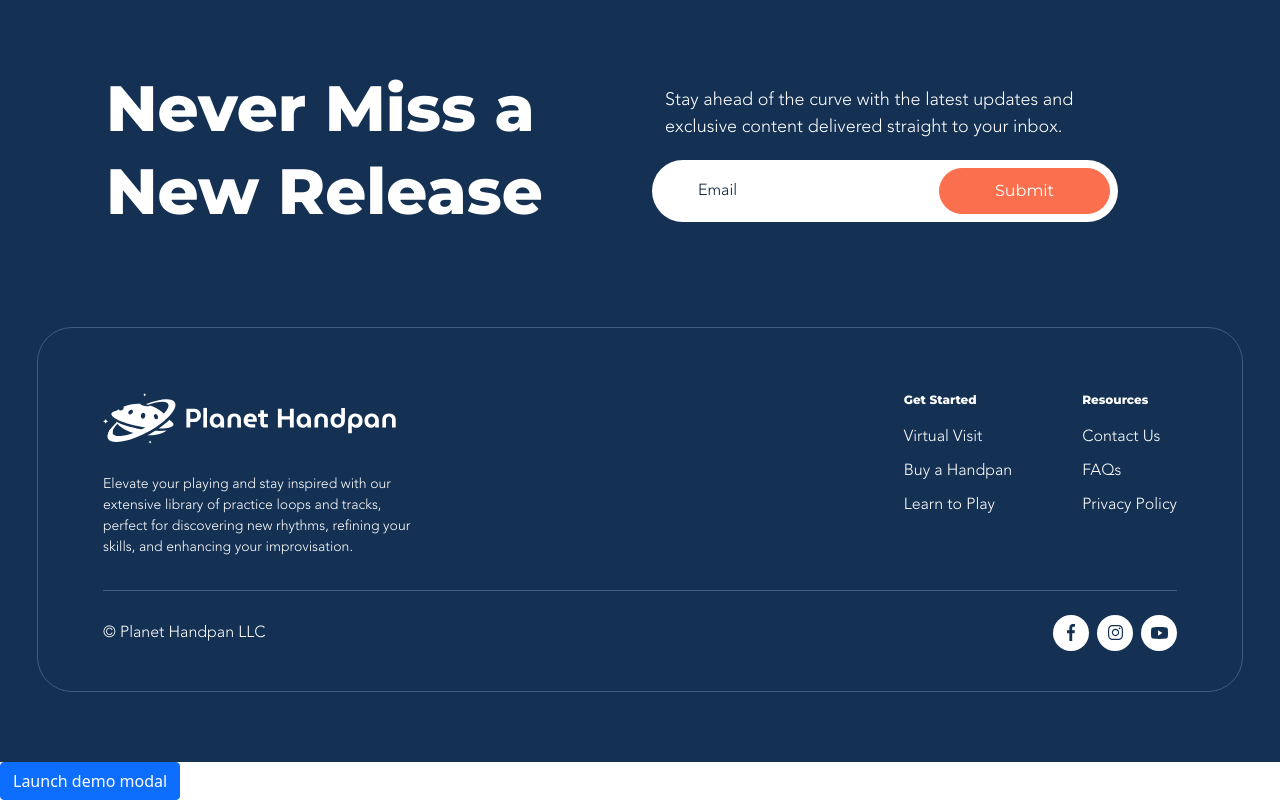
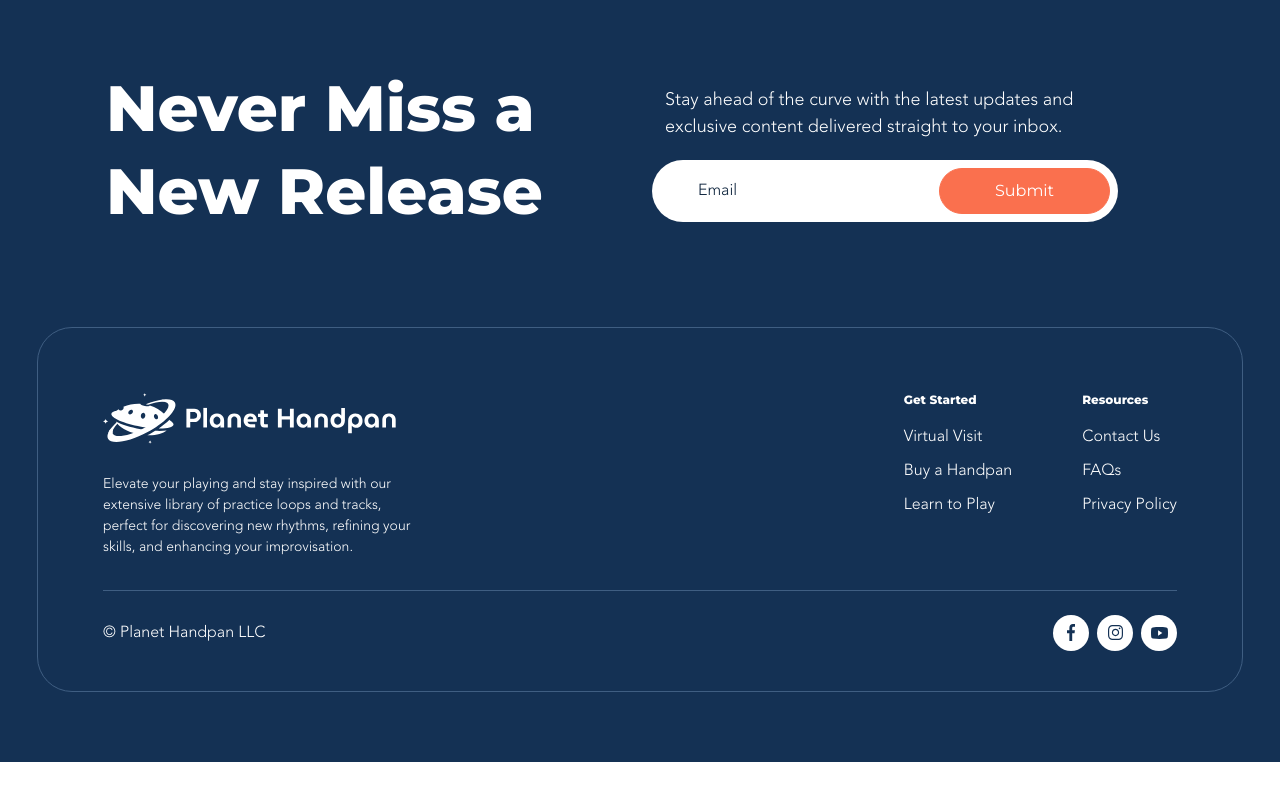
Before and after one commit to inkyydev/groove-, a plain HTML site: page index.html in a window 1280 px wide. Shown: the part 4635-5435 px from the top of the page. After the commit the page ends 5397 px from the top, so only its background shows below. Drawn offline with nearby package versions, Linux system fonts and the light colour scheme.

Commit message:
btn-removed

```diff
--- a/index.html
+++ b/index.html
@@ -719,9 +719,6 @@
       <footer id="footer"></footer>
     </div>
 
-    <!-- Button trigger modal -->
-    <button type="button" class="btn btn-primary">Launch demo modal</button>
-
     <div
       class="modal modal-all fade"
       id="videoModal"
```
